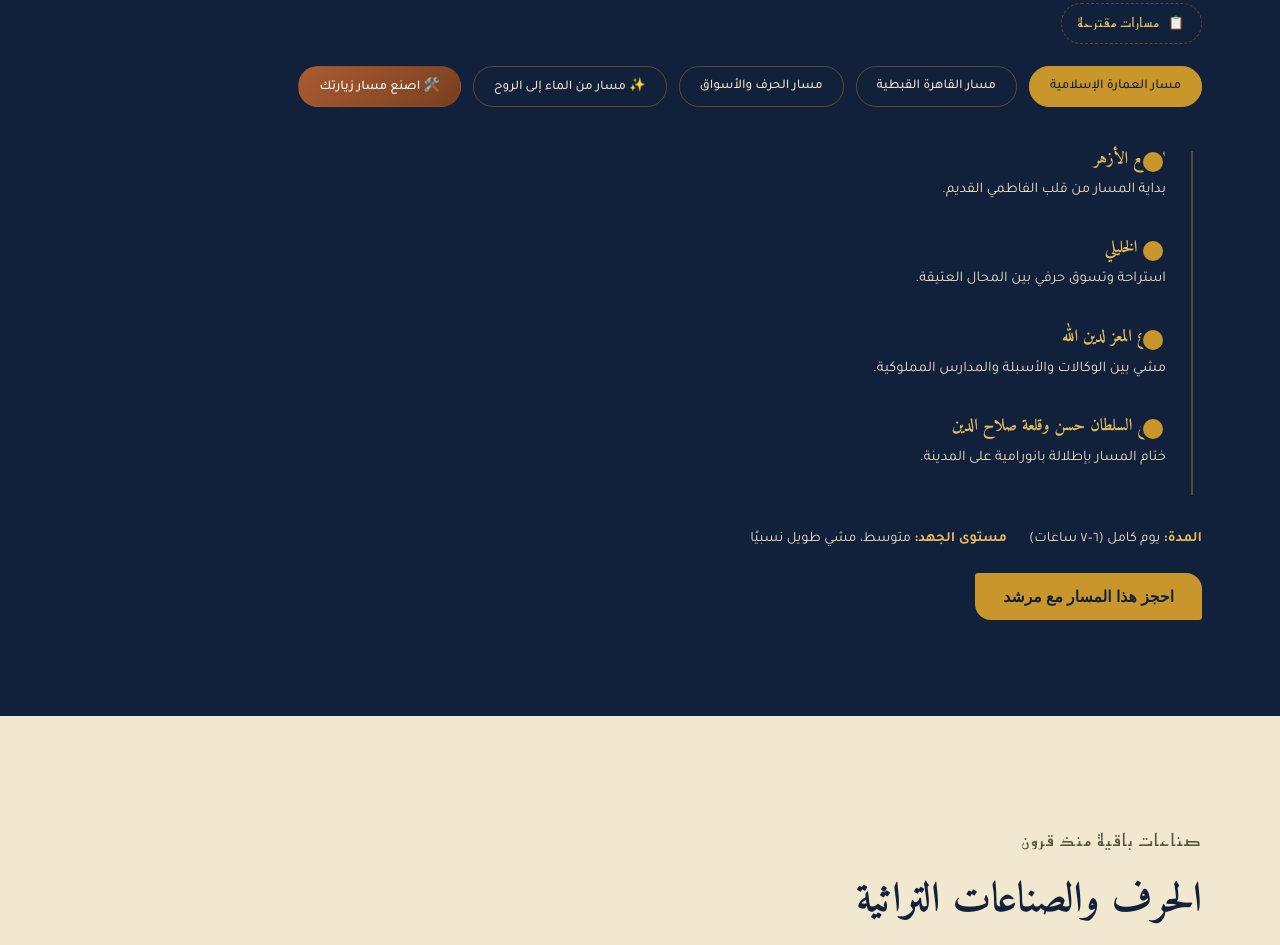
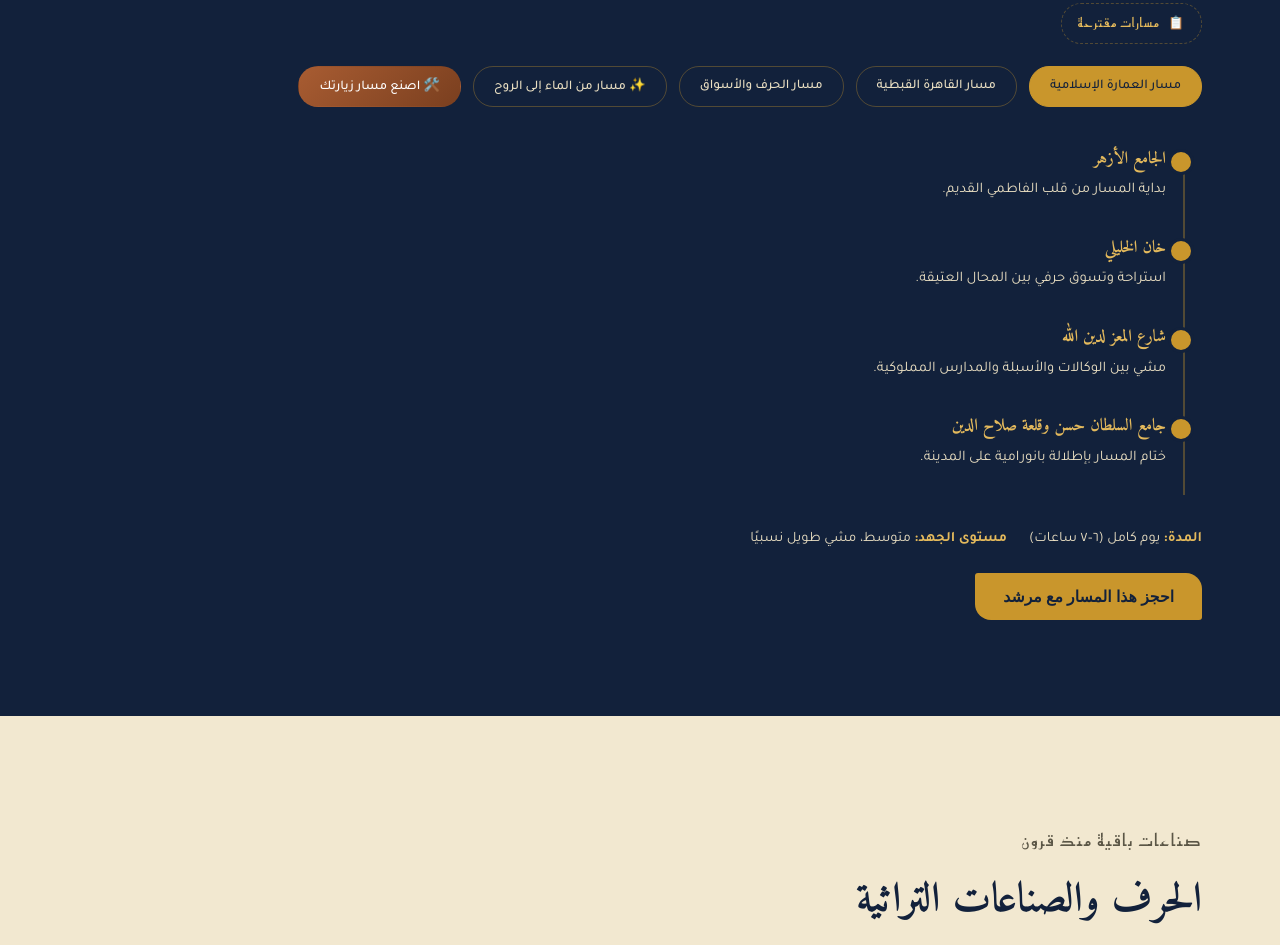
Before and after one commit to khaledalessy/HistoricalCairo, a plain HTML site: page index.html in a window 1280 px wide. Shown: the part 4038-4983 px from the top of the page. Drawn offline with Linux system fonts and the light colour scheme.

Commit message:
Add files via upload

```diff
--- a/index.html
+++ b/index.html
@@ -233,10 +233,10 @@
   .route-tab.builder-tab.active{background:var(--gold);color:var(--night);}
   .route-panel{display:none;}
   .route-panel.active{display:block;}
-  .timeline{position:relative;padding-inline-start:36px;}
-  .timeline::before{content:"";position:absolute;right:9px;top:6px;bottom:6px;width:2px;background:var(--line);}
+  .timeline{position:relative;--tl-gutter:36px;--tl-dot:20px;padding-inline-start:var(--tl-gutter);}
+  .timeline::before{content:"";position:absolute;right:calc(var(--tl-gutter)/2 - 1px);top:6px;bottom:6px;width:2px;background:var(--line);}
   .t-stop{position:relative;padding-bottom:30px;}
-  .t-stop::before{content:"";position:absolute;right:0;top:4px;width:20px;height:20px;border-radius:50%;background:var(--gold);border:3px solid var(--night);}
+  .t-stop::before{content:"";position:absolute;right:calc(-1 * (var(--tl-gutter) + var(--tl-dot)) / 2);top:4px;width:var(--tl-dot);height:var(--tl-dot);border-radius:50%;background:var(--gold);border:3px solid var(--night);}
   .t-stop h4{color:var(--gold-light);font-size:1.05rem;margin-bottom:4px;}
   .t-stop p{color:var(--parchment-2);font-size:.92rem;}
   .route-meta{display:flex;gap:22px;margin-top:26px;color:var(--parchment-2);font-size:.9rem;flex-wrap:wrap;}
```
